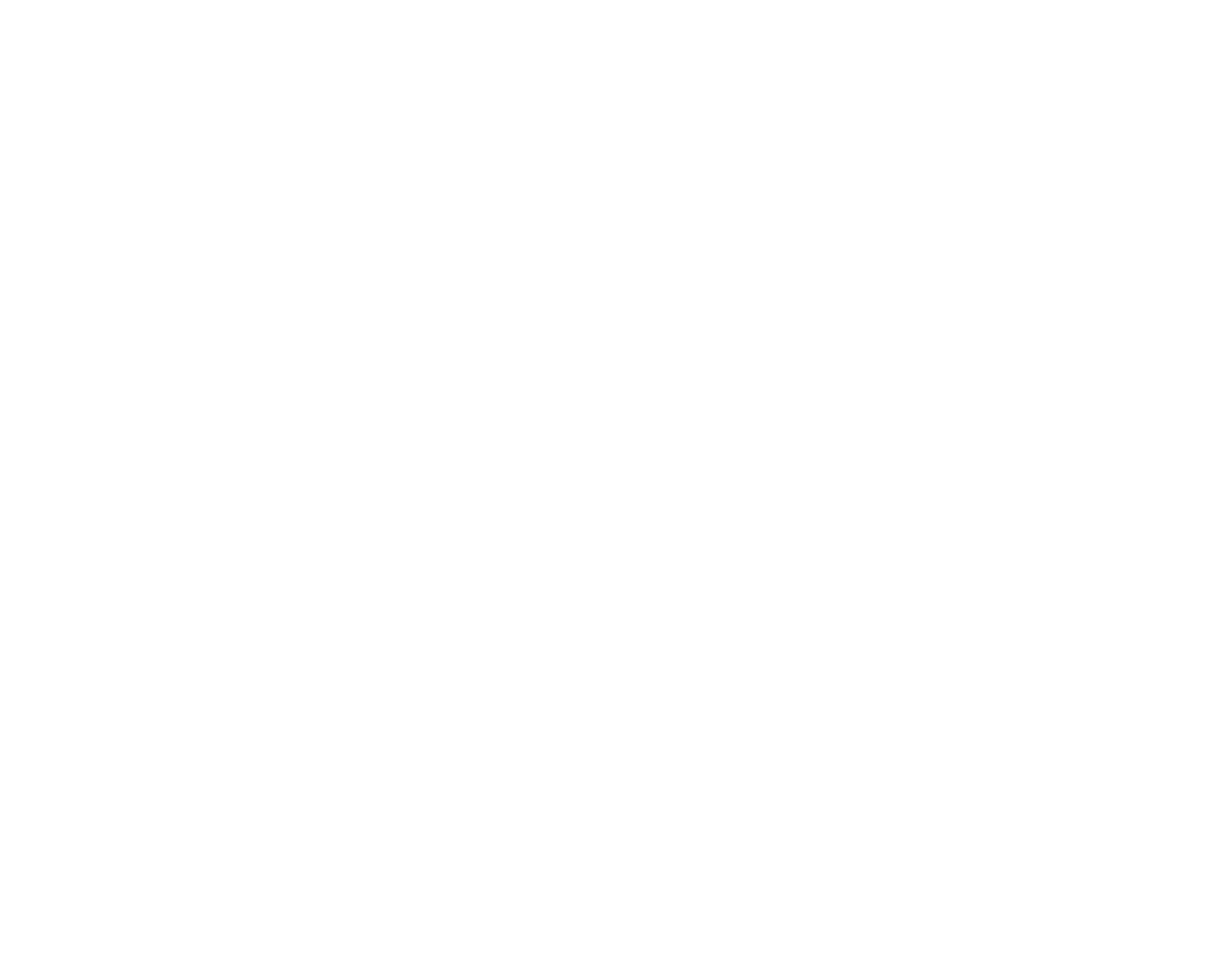
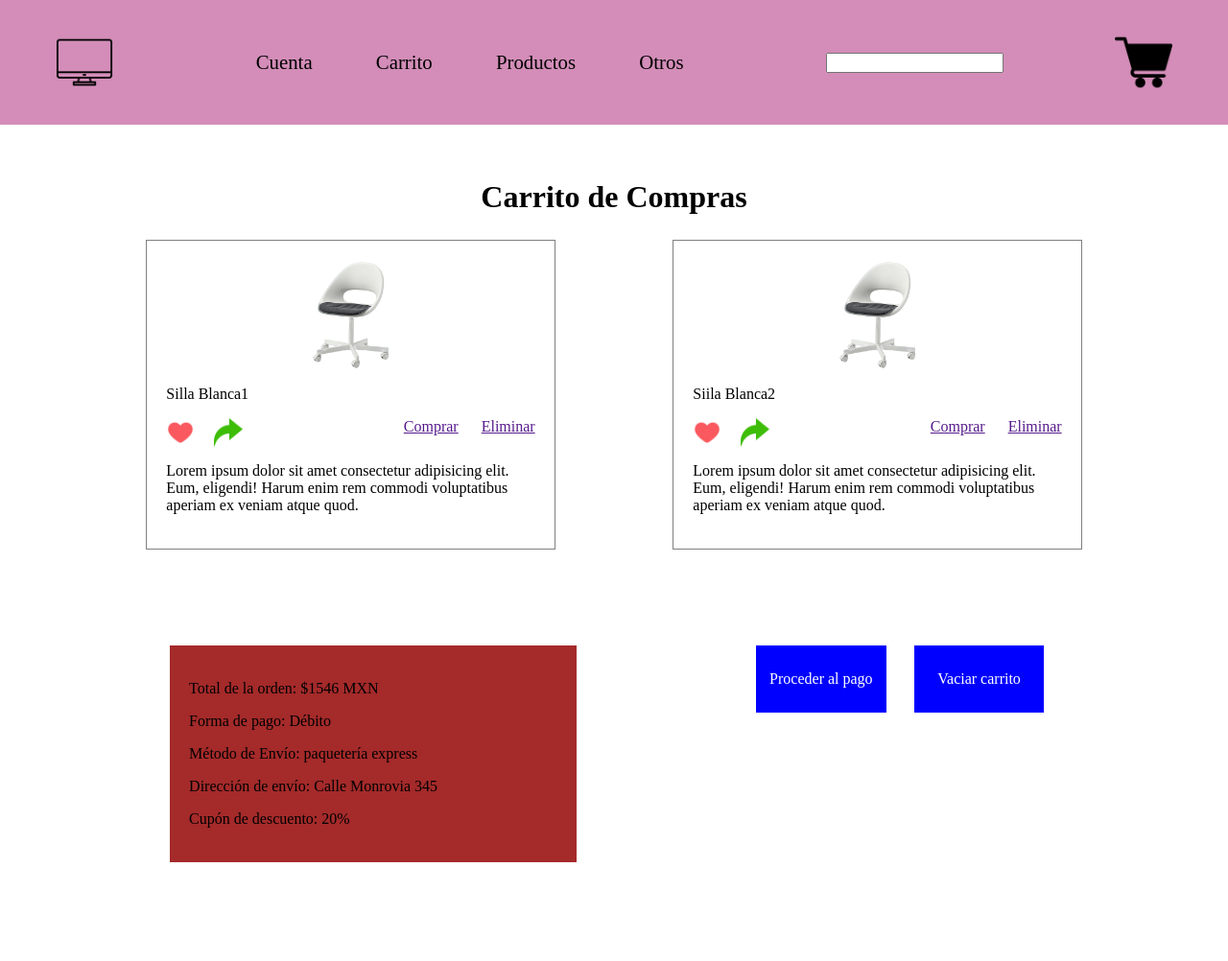
Before and after one commit to mfabianchm/proyectoWeb-Integradora-UDG, a plain HTML site: page carrito.html in a window 1280 px wide. Shown: the whole page at 96% size. Before the commit the page ends 800 px from the top, so only its background shows below. Drawn offline with Linux system fonts and the light colour scheme.

Commit message:
structure html carrito created and some styles added

```diff
--- a/assets/styles/carrito.css
+++ b/assets/styles/carrito.css
@@ -0,0 +1,139 @@
+body {
+    box-sizing: border-box;
+    margin: 0;
+}
+
+/* NAV-SECTION */
+
+.header-nav-section {
+    width: 100vw;
+    background-color: rgb(211, 141, 184);
+    display: flex;
+    align-items: center;
+    height: 130px;
+}
+
+.nav-container {
+    width: 100%;
+    display: flex;
+    justify-content: space-around;
+    align-items: center;
+}
+
+.logo-nav, .carrito-image-nav {
+    width: 60px;
+    cursor: pointer;
+}
+
+.links-nav-container {
+    width: 40%;
+    display: flex;
+    justify-content: space-around;
+    font-size: 1.3rem;
+}
+
+.links-nav-container a {
+    cursor: pointer;
+}
+
+.links-nav-container a:hover {
+    color: red;
+}
+
+/* CARRITO-SECTION */
+
+.carrito-section-container {
+    padding: 30px;
+    display: flex;
+    flex-direction: column;
+    align-items: center;
+    justify-content: center;
+}
+
+.h1-txt-carrito {
+    font-size: 2rem;
+}
+
+.articles-carrito-container {
+    width: 90%;
+    display: flex;
+    justify-content: space-around;
+    align-items: center;
+}
+
+.article-itself-container {
+    display: flex;
+    flex-direction: column;
+    justify-content: center;
+    width: 35%;
+    border: 1px solid grey;
+    padding: 20px;
+}
+
+
+.article-name-arrows-container {
+    display: flex;
+}
+
+.article-image {
+    height: 20%;
+    width: 30%;
+    align-self: center;
+}
+
+.options-article {
+    display: flex;
+    justify-content: space-between;
+    width: 100%;
+    position: relative;
+}
+
+.eliminar-txt {
+    justify-self: flex-end;
+}
+
+.comprar-txt {
+    position: absolute;
+    right: 80px;
+}
+
+.like-img, .share-img {
+    width: 30px;
+}
+
+.share-img {
+    position: absolute;
+    left: 50px;
+}
+
+.articles-summary-container {
+    padding: 100px 0px;
+    display: flex;
+    width: 90%;
+    justify-content: space-around;
+}
+
+.summary-container {
+    background-color: brown;
+    padding: 20px;
+    width: 35%;
+}
+
+.payment-delete-buttons-container {
+    display: flex;
+    justify-content: space-around;
+    width: 30%;
+}
+
+.proceder-button, .vaciar-button {
+    background-color: blue;
+    color: white;
+    height: 50px;
+    width: 35%;
+    padding: 10px;
+    display: flex;
+    align-items: center;
+    justify-content: center;
+    cursor: pointer;
+    text-decoration: none;
+}
--- a/carrito.html
+++ b/carrito.html
@@ -8,6 +8,65 @@
     <link rel="stylesheet" href="assets/styles/carrito.css">
 </head>
 <body>
+    <header class="header-nav-section">
+        <nav class="nav-container">
+            <img class="logo-nav" src="assets/images/index-img/nav-index/monitor.png" alt="">
+            <div class="links-nav-container">
+                <a class="link-nav-itself">Cuenta</a>
+                <a class="link-nav-itself">Carrito</a>
+                <a class="link-nav-itself">Productos</a>
+                <a class="link-nav-itself">Otros</a>
+            </div>
+            <input type="text">
+            <img class="carrito-image-nav" src="assets/images/index-img/nav-index/shopping-cart.png" alt="">
+        </nav>
+    </header>
+    <section class="carrito-section-container">
+        <h1 class="h1-txt-carrito">Carrito de Compras</h1>
+        <div class="articles-carrito-container">
+            <div class="article-itself-container">
+                <img class="article-image" src="assets/images/index-img/nosotros-index/nosotros-img-01.webp" alt="">
+                <div class="article-name-arrows-container">
+                    <p class="article-name">Silla Blanca</p>
+                    <p class="num-article">1</p>
+                </div>
+                <div class="options-article">
+                    <img class="like-img" src="assets/images/carrito-img/carrito-section/heart.png" alt="">
+                    <img class="share-img" src="assets/images/carrito-img/carrito-section/share.png" alt="">
+                    <a class="comprar-txt" href="">Comprar</a>
+                    <a class="eliminar-txt" href="">Eliminar</a>
+                </div>
+                <p class="description-txt">Lorem ipsum dolor sit amet consectetur adipisicing elit. Eum, eligendi! Harum enim rem commodi voluptatibus aperiam ex veniam atque quod.</p>
+            </div>
+            <div class="article-itself-container">
+                <img class="article-image" src="assets/images/index-img/nosotros-index/nosotros-img-01.webp" alt="">
+                <div class="article-name-arrows-container">
+                    <p class="article-name">Siila Blanca</p>
+                    <p class="num-article">2</p>
+                </div>
+                <div class="options-article">
+                    <img class="like-img" src="assets/images/carrito-img/carrito-section/heart.png" alt="">
+                    <img class="share-img" src="assets/images/carrito-img/carrito-section/share.png" alt="">
+                    <a class="comprar-txt" href="">Comprar</a>
+                    <a class="eliminar-txt" href="">Eliminar</a>
+                </div>
+                <p class="description-txt">Lorem ipsum dolor sit amet consectetur adipisicing elit. Eum, eligendi! Harum enim rem commodi voluptatibus aperiam ex veniam atque quod.</p>
+            </div>
+        </div>
+        <div class="articles-summary-container">
+            <div class="summary-container">
+                <p>Total de la orden: $1546 MXN</p>
+                <p>Forma de pago: Débito</p>
+                <p>Método de Envío: paquetería express</p>
+                <p>Dirección de envío: Calle Monrovia 345</p>
+                <p>Cupón de descuento: 20%</p>
+            </div>
+            <div class="payment-delete-buttons-container">
+                <a class="proceder-button" href="">Proceder al pago</a>
+                <a class="vaciar-button" href="">Vaciar carrito</a>
+            </div>
+        </div>
+    </section>
 
 </body>
 </html>
```
Also changed, not shown: assets/images/carrito-img/carrito-section/heart.png (added), assets/images/carrito-img/carrito-section/share.png (added).
